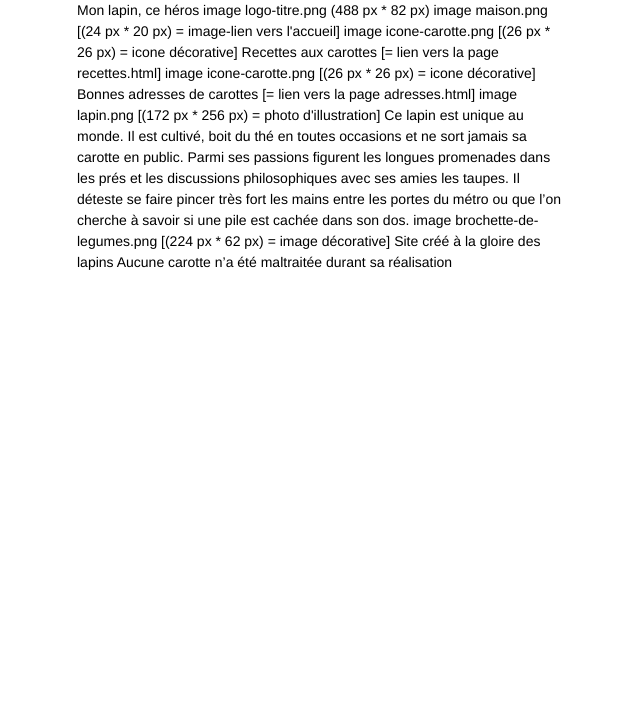
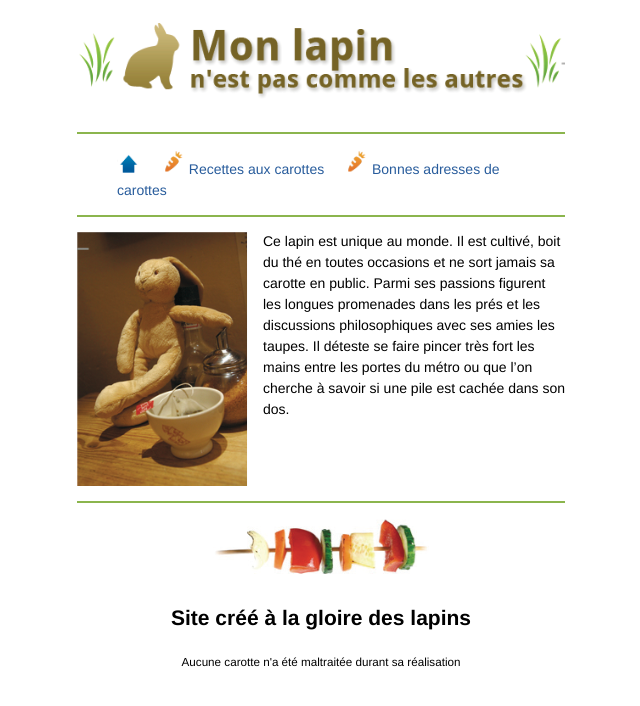
Before and after one commit to tecg-cpw/html-image-alt, a plain HTML site: page index.html in a window 1280 px wide. Shown: the whole page, without its empty margins (319-959 px from the left). Drawn offline with Linux system fonts and the light colour scheme.

Commit message:
Add completed solution

```diff
--- a/index.html
+++ b/index.html
@@ -2,23 +2,47 @@
 <html>
 	<head>
 		<meta charset="utf-8" />
-		Mon lapin, ce héros
+		<title>Mon lapin, ce héros</title>
+
 		<link rel="stylesheet" href="css/screen.css" />
 	</head>
-	image logo-titre.png (488 px * 82 px)
-
-	image maison.png [(24 px * 20 px) = image-lien vers l'accueil]
-
-	image icone-carotte.png [(26 px * 26 px) = icone décorative]
-	Recettes aux carottes [= lien vers la page recettes.html]
-
-	image icone-carotte.png [(26 px * 26 px) = icone décorative]
-	Bonnes adresses de carottes [= lien vers la page adresses.html]
-
-	image lapin.png [(172 px * 256 px) = photo d'illustration]
-	Ce lapin est unique au monde. Il est cultivé, boit du thé en toutes occasions et ne sort jamais sa carotte en public. Parmi ses passions figurent les longues promenades dans les prés et les discussions philosophiques avec ses amies les taupes. Il déteste se faire pincer très fort les mains entre les portes du métro ou que l’on cherche à savoir si une pile est cachée dans son dos.
-
-	image brochette-de-legumes.png [(224 px * 62 px) = image décorative]
-	Site créé à la gloire des lapins
-	Aucune carotte n’a été maltraitée durant sa réalisation
+    <body>
+        <header>
+	        <h1>
+                <img src="img/logo-titre.png" width="488" height="82" alt="Mon lapin n'est pas comme les autres" />
+            </h1>
+        </header>
+        <nav>
+            <h2>Menu de navigation</h2>
+            <ul>
+                <li>
+                    <a href="#">
+                        <img src="img/maison.png" width="24" height="20" alt="Retour à l'accueil" />
+                    </a>
+                </li>
+                <li>
+                    <a href="recettes.html">
+                        <img src="img/icone-carotte.png" width="26" height="26" alt="" />
+                        Recettes aux carottes
+                    </a>
+                </li>
+                <li>
+                    <a href="adresses.html">
+                        <img src="img/icone-carotte.png" width="26" height="26" alt="" />
+                        Bonnes adresses de carottes
+                    </a>
+                </li>
+            </ul>
+        </nav>
+        <div>
+            <img src="img/lapin.png" width="172" height="256" id="lapin" alt="photo d'illustration" />
+            <p>Ce lapin est unique au monde. Il est cultivé, boit du thé en toutes occasions et ne sort jamais sa carotte en public. Parmi ses passions figurent les longues promenades dans les prés et les discussions philosophiques avec ses amies les taupes. Il déteste se faire pincer très fort les mains entre les portes du métro ou que l’on cherche à savoir si une pile est cachée dans son dos.</p>
+        </div>
+        <footer>
+            <img src="img/brochette-de-legumes.png" width="224" height="62" alt=""/>
+            <h2>Site créé à la gloire des lapins</h2>
+            <p>
+                <small>Aucune carotte n'a été maltraitée durant sa réalisation</small>
+            </p>
+        </footer>
 </html>
```
